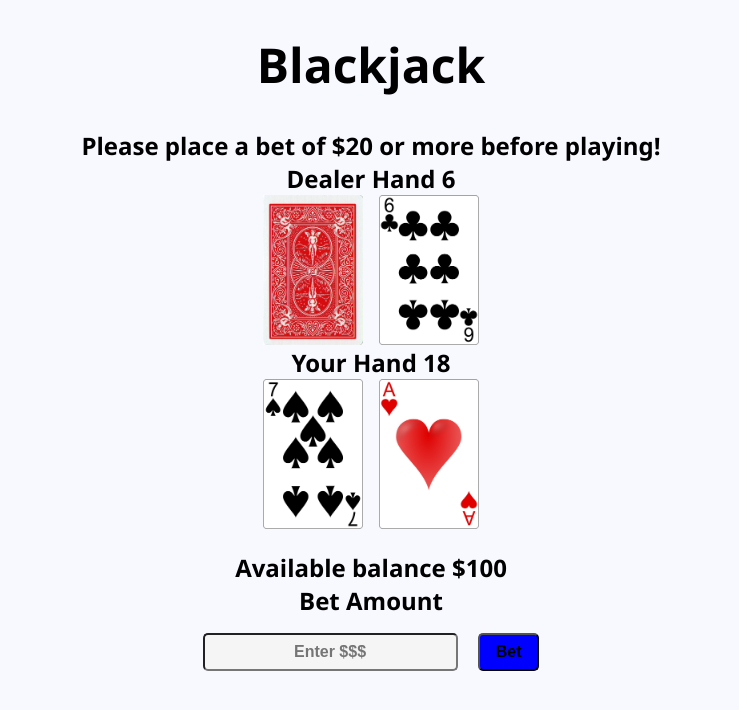
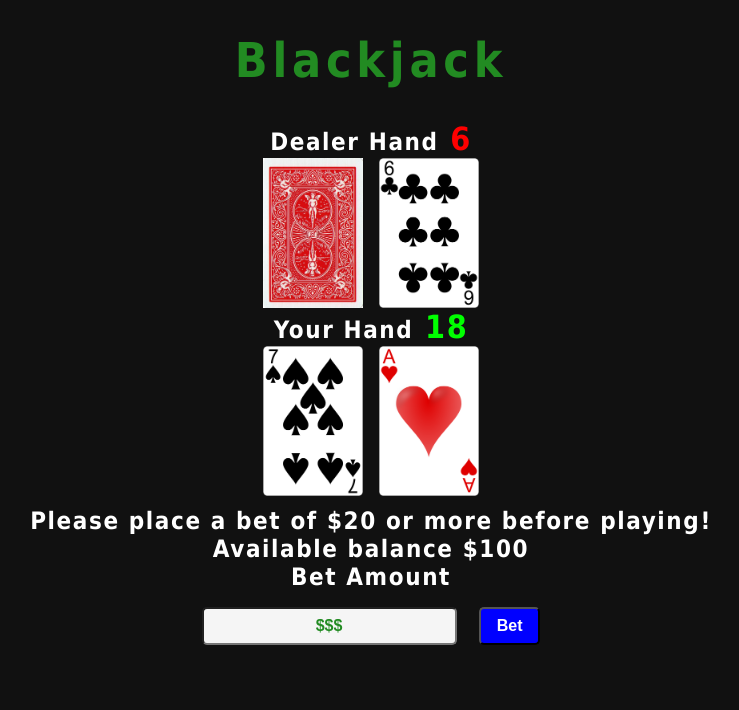
Before and after one commit to jalensmith17/Blackjack, a plain HTML site: page index.html in a window 1280 px wide. Shown: the whole page, without its empty margins (269-1008 px from the left). Drawn offline with Linux system fonts and the light colour scheme.

Commit message:
updated style changes

```diff
--- a/CSS/style.css
+++ b/CSS/style.css
@@ -1,3 +1,34 @@
+@keyframes moveInLeft {
+    0% {
+        transform: translateX(-100%);
+        opacity: 0;
+    }
+    100% {
+        transform: translateX(0);
+        opacity: 1;
+    }
+}
+
+@keyframes moveInRight {
+    0% {
+        transform: translateX(100%);
+        opacity: 0;
+    }
+    100% {
+        transform: translateX(0);
+        opacity: 1;
+    }
+}
+
+@keyframes fadeIn {
+    0% {
+        opacity: 0;
+    }
+    100% {
+        opacity: 1;
+    }
+}
+
 * {
     margin: 0;
     padding: 0;
@@ -5,8 +36,10 @@
 }
 
 body {
-    font-family: 'Segoe UI', Tahoma, Geneva, Verdana, sans-serif;
-    background-color: ghostwhite;
+    font-family: 'Roboto Mono', Tahoma, Geneva, Verdana, sans-serif;
+    letter-spacing: 0.1rem;
+    background-color: rgb(17, 17, 17);
+
 }
 
 #title {
@@ -14,6 +47,8 @@ body {
     font-weight: 700;
     text-align: center;
     margin: 2rem 0;
+    color: forestgreen;
+    letter-spacing: .3rem;
 }
 
 #hero-container {
@@ -22,6 +57,9 @@ body {
     justify-content: space-evenly;
     align-items: center;
     height: 50vh;
+    padding-bottom: 2rem;
+    margin-bottom: -2rem;
+    color: white;
   /* linear gradient with red and green smoothly */
 }
 
@@ -36,6 +74,48 @@ body {
     margin: 0 0.5rem;
 }
 
+#hidden-card {
+    animation: moveInLeft 2s ease-in-out;
+    animation-delay: 1s;
+    animation-fill-mode: backwards;
+    opacity: 1;
+}
+
+#dealer-number {
+    color: red;
+}
+
+.dealer-card {
+    animation: moveInRight 2s ease-in-out;
+    animation-delay: 2s;
+    animation-fill-mode: backwards;
+    opacity: 1;
+}
+
+#player-number {
+    color: lime;
+}
+
+.player-card-one {
+    animation: moveInLeft 2s ease-in-out;
+    animation-delay: .5s;
+    animation-fill-mode: backwards;
+    opacity: 1;
+}
+
+.player-card-two {
+    animation: moveInRight 2s ease-in-out;
+    animation-delay: 1.5s;
+    animation-fill-mode: backwards;
+    opacity: 1;
+}
+
+#dealer-number, #player-number {
+    font-size: 2rem;
+    font-weight: 700;
+    margin: 1rem 0;
+}
+
 #player-hand {
     display: flex;
     flex-direction: row;
@@ -45,6 +125,15 @@ body {
     width: 100px;
     height: 150px;
     margin: 0 0.5rem;
+}
+
+#game-log-container {
+    display: flex;
+    flex-direction: column;
+    justify-content: center;
+    align-items: center;
+    color: white;
+    padding-bottom: 2rem;
 }
 
 #button-container {
@@ -60,7 +149,7 @@ body {
 
 #stand-button {
     margin: 1rem 0.5rem;
-    background-color: lime;
+    background-color: forestgreen;
 }
 
 #betting-container {
@@ -68,6 +157,7 @@ body {
     flex-direction: column;
     justify-content: center;
     align-items: center;
+    color: white;
 }
 
 #bet-button {
@@ -82,15 +172,18 @@ body {
     font-weight: 700;
     border-radius: 5px;
     background-color: #f5f5f5;
+    text-align: center;
+    color: forestgreen;
 }
 
 ::-webkit-input-placeholder {
     text-align: center;
+    color: forestgreen;
   }
 
 #play-again-button {
     margin: 1rem 0.5rem;
-    background-color: yellow;
+    background-color: yellowgreen;
     display: flex;
     flex-direction: row;
     justify-content: center;
@@ -103,6 +196,7 @@ button {
     font-weight: 700;
     border-radius: 5px;
     background-color: #f5f5f5;
+    color: white;
     cursor: pointer;
 }
 
--- a/index.html
+++ b/index.html
@@ -7,39 +7,36 @@
     <script src="script.js" defer></script>
     <title>Blackjack Game</title>
 </head>
-<body></body>
+<body>
     <h1 id="title">Blackjack</h1>
     <div id="hero-container">
-        <h2 id="bet-description">Please place a bet of $20 or more before playing!</h2>
         <h2>Dealer Hand<span id="dealer-number"></span></h2>
         <div id="dealer-hand" class="hand">
             <img id="hidden-card" src="card-imgs/backcard.png" alt="backcard">
         </div>
         <h2>Your Hand<span id="player-number"></span></h2>
-    <div id="player-hand" class="hand">
-    </div>
+        <div id="player-hand" class="hand"></div>
         <div id="button-container">
             <button id="hit-button">Hit</button>
             <button id="stand-button">Stand</button>
         </div>
-
         <div id="game-log-container">
             <h2 id="game-log-text"></h2>
             <button id="play-again-button">Play Again</button>
         </div>
     </div>
-
     <br>
     <div id="betting-container">
+        <h2 id="bet-description">Please place a bet of $20 or more before playing!</h2>
         <div id="betting-balance">
             <h2>Available balance <span id="player-balance"></span></h2>
         </div>
         <h2>Bet Amount <span id="bet-number"></span></h2>
         <div id="bet-input">
-            <input id="bet-input-field" placeholder="Enter $$$">
+            <input id="bet-input-field" placeholder="$$$">
             <button id="bet-button">Bet</button>
             <h2 id="bet-error"></h2>
         </div>
-
+    </div>
 </body>
 </html>
--- a/script.js
+++ b/script.js
@@ -118,8 +118,11 @@ function dealCards() {
     const playerCard2 = deck.pop();
 
     const dealerCard1Img = document.createElement('img');
+    dealerCard1Img.classList.add('dealer-card');
     const playerCard1Img = document.createElement('img');
+    playerCard1Img.classList.add('player-card-one');
     const playerCard2Img = document.createElement('img');
+    playerCard2Img.classList.add('player-card-two');
 
     dealerCard1Img.src = `card-imgs/${dealerCard1}.png`;
     playerCard1Img.src = `card-imgs/${playerCard1}.png`;
@@ -133,9 +136,12 @@ function dealCards() {
     playerNumber += getCardNumber(playerCard1, playerNumber);
     playerNumber += getCardNumber(playerCard2, playerNumber);
 
+    setTimeout(function() {
     dealerHandNumber.textContent = ' ' + dealerNumber;
     playerHandNumber.textContent = ' ' + playerNumber;
-
+    dealerHandNumber.style.animation = 'fadeIn 1s ease-in-out';
+    playerHandNumber.style.animation = 'fadeIn 1s ease-in-out';
+    }, 3500);
 }
 
 dealCards();
@@ -217,9 +223,8 @@ function playAgain() {
 
     hitButton.style.display = 'none';
     standButton.style.display = 'none';
-    betAmountInput.style.display = 'flex';
-    betButton.style.display = 'flex';
-    betButton.disabled = false;
+    betAmountInput.style.display = '';
+    betButton.style.display = '';
     playAgainButton.style.display = 'none';
 
     gameLog.textContent = null;
```
Lines whose indentation alone changed are shown as unchanged.
